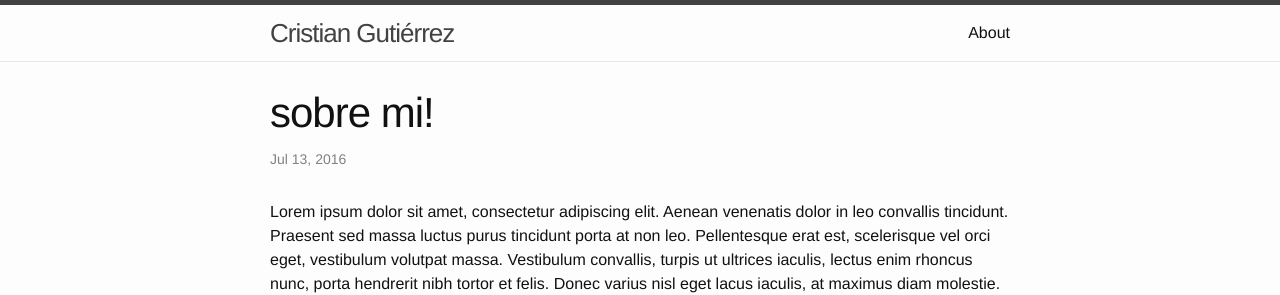
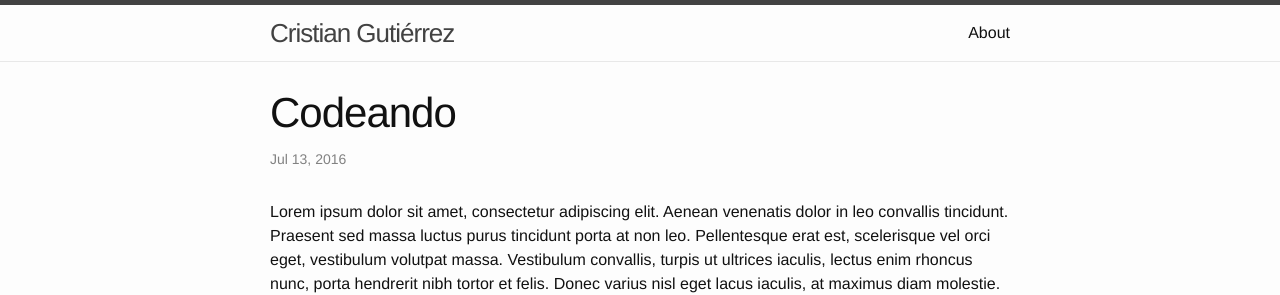
Before and after one commit to neomadara/neomadara.github.io, a Jekyll site: the page built from _posts/2016-07-12-from-me.markdown, in a window 1280 px wide. Shown: the top 295 px of the page. Built offline with Jekyll 4.4.1, drawn with Linux system fonts in a browser that asks for light colours.

Commit message:
armando seccion de codeando

```diff
--- a/_posts/2016-07-12-from-me.markdown
+++ b/_posts/2016-07-12-from-me.markdown
@@ -1,6 +1,6 @@
 ---
 layout: post
-title:  "sobre mi!"
+title:  "Codeando"
 date:   2016-07-12 20:30:23 -0400
 categories: me
 ---
```
